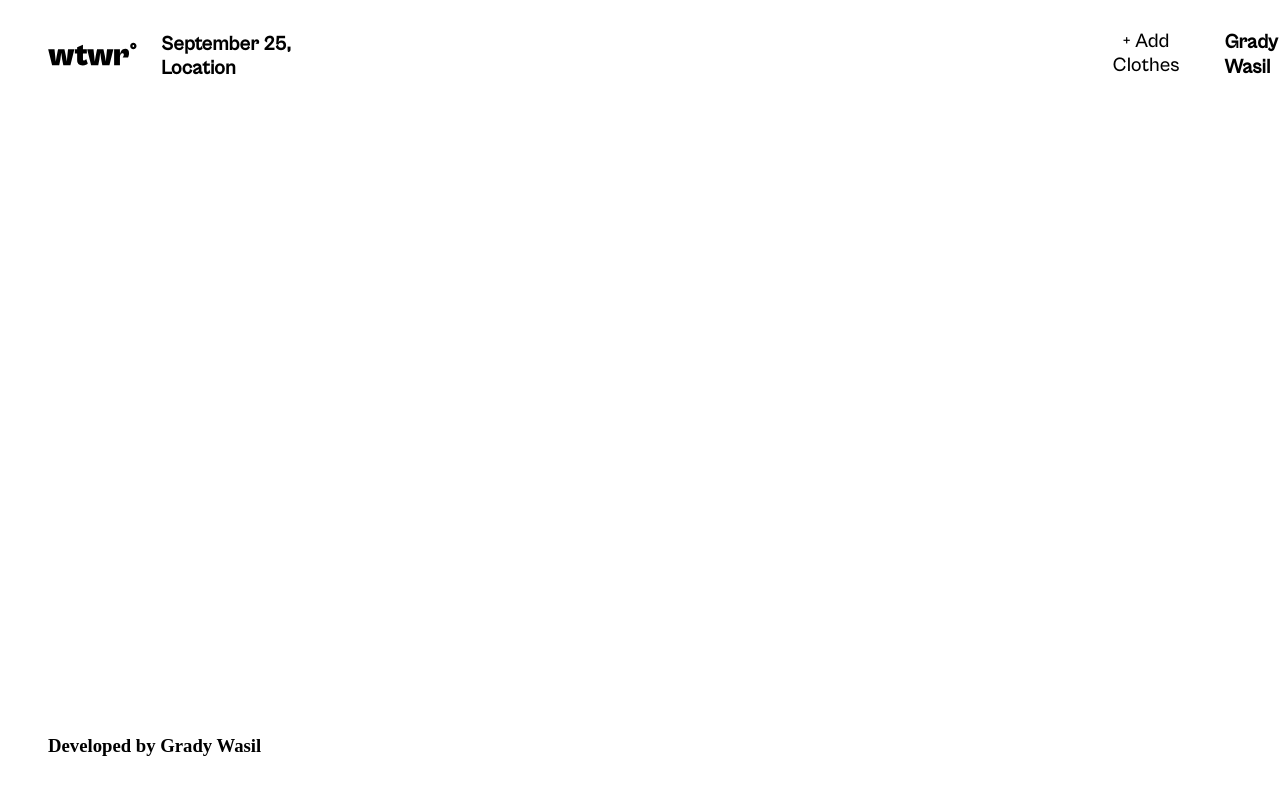
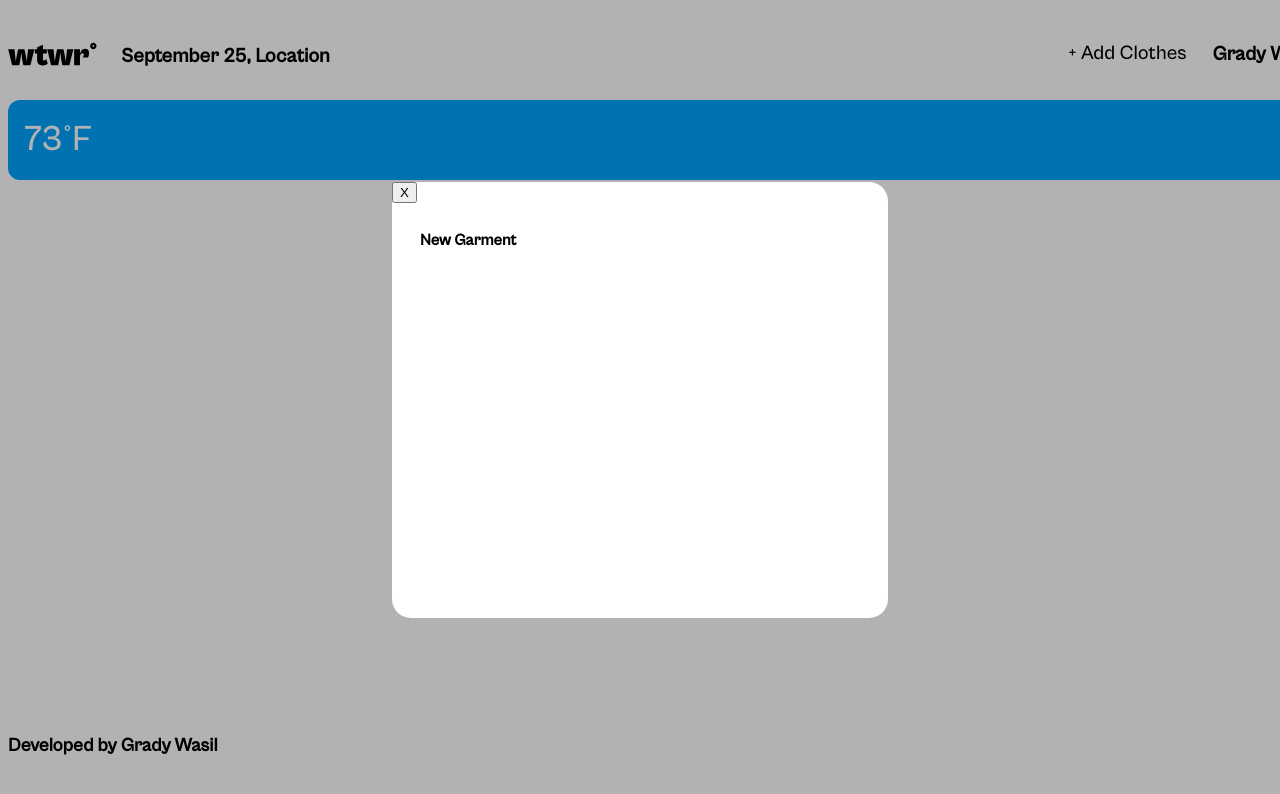
Before and after one commit to Arrangedgodly/se_project_react, a React app: page / in a window 1280 px wide. Shown: the top 794 px of the page. Built offline with nearby package versions, Linux system fonts and the light colour scheme.

Commit message:
more file additions and general structuring

```diff
--- a/src/Components/Footer/Footer.css
+++ b/src/Components/Footer/Footer.css
@@ -1,3 +1,8 @@
+@font-face {
+  font-family: 'Cabinet Grotesk';
+  src: url('../../CabinetGrotesk/Fonts/OTF/CabinetGrotesk-Medium.otf') format('opentype');
+}
+
 .footer {
   position: absolute;
   width: 1360px;
@@ -5,10 +10,7 @@
   bottom: 24px;
   display: flex;
   justify-content: space-between;
-}
-
-.footer__text {
-  margin-left: 40px;
+  font-family: 'Cabinet Grotesk';
 }
 
 .footer__text-alt {
--- a/src/Components/Header/Header.css
+++ b/src/Components/Header/Header.css
@@ -16,7 +16,6 @@
 .header__logo {
   width: 89px;
   height: 40px;
-  margin-left: 40px;
   margin-top: 32px;
   margin-bottom: 28px;
 }
@@ -38,7 +37,7 @@
   border-style: none;
   background-color: rgba(0,0,0,0);
   cursor: pointer;
-  margin-left: 742px;
+  margin-left: auto;
   margin-top: 40px;
   margin-right: 20px;
   margin-bottom: 36px;
--- a/src/Components/ModalWithForm/ModalWithForm.css
+++ b/src/Components/ModalWithForm/ModalWithForm.css
@@ -0,0 +1,35 @@
+@font-face {
+  font-family: 'Cabinet Grotesk';
+  src: url('../../CabinetGrotesk/Fonts/OTF/CabinetGrotesk-Medium.otf') format('opentype');
+}
+
+.modal-wrapper {
+  background-color: rgba(0,0,0,0.3);
+  width: 100vw;
+  height: 100vh;
+  position: fixed;
+  top: 0;
+  left: 0;
+  display: flex;
+  justify-content: center;
+  align-items: center;
+}
+
+.modal {
+  width: 496px;
+  height: 436px;
+  border-radius: 20px;
+  background-color: #fff;
+  border: 1px solid rgba(0, 0, 0, 0.3);
+  font-family: 'Cabinet Grotesk';
+}
+
+.modal__close {
+
+}
+
+.modal__header {
+  font-size: 16px;
+  margin-left: 28px;
+  margin-top: 28px;
+}
--- a/src/Components/ModalWithForm/ModalWithForm.js
+++ b/src/Components/ModalWithForm/ModalWithForm.js
@@ -1,7 +1,14 @@
 import './ModalWithForm.css';
 
 function ModalWithForm() {
-
+  return (
+    <div className='modal-wrapper'>
+      <div className='modal'>
+        <button type='button' className='modal__close'>X</button>
+        <h3 className='modal__header'>New Garment</h3>
+      </div>
+    </div>
+  );
 }
 
 export default ModalWithForm;
--- a/src/Components/WeatherCard/WeatherCard.css
+++ b/src/Components/WeatherCard/WeatherCard.css
@@ -0,0 +1,22 @@
+@font-face {
+  font-family: 'Cabinet Grotesk';
+  src: url('../../CabinetGrotesk/Fonts/OTF/CabinetGrotesk-Medium.otf') format('opentype');
+}
+
+.weather-card {
+  width: 1360px;
+  height: 80px;
+  background-color: #00A3FF;
+  border-radius: 12px;
+  margin-top: 28px;
+}
+
+.weather-card__temp {
+  font-size: 36px;
+  line-height: 40px;
+  margin: 20px auto 20px 16px;
+  position: relative;
+  top: 20px;
+  color: #fff;
+  font-family: 'Cabinet Grotesk';
+}
--- a/src/Components/WeatherCard/WeatherCard.js
+++ b/src/Components/WeatherCard/WeatherCard.js
@@ -3,7 +3,7 @@ import './WeatherCard.css';
 function WeatherCard() {
   return (
     <div className='weather-card'>
-
+      <p className='weather-card__temp'>73°F</p>
     </div>
   );
 }
```
Also changed, not shown: src/Components/ItemCard/ItemCard.js (+11 -0 lines), src/images/cap.png (added), src/images/shorts.png (added), src/images/sneakers.png (added), src/images/tshirt.png (added).
